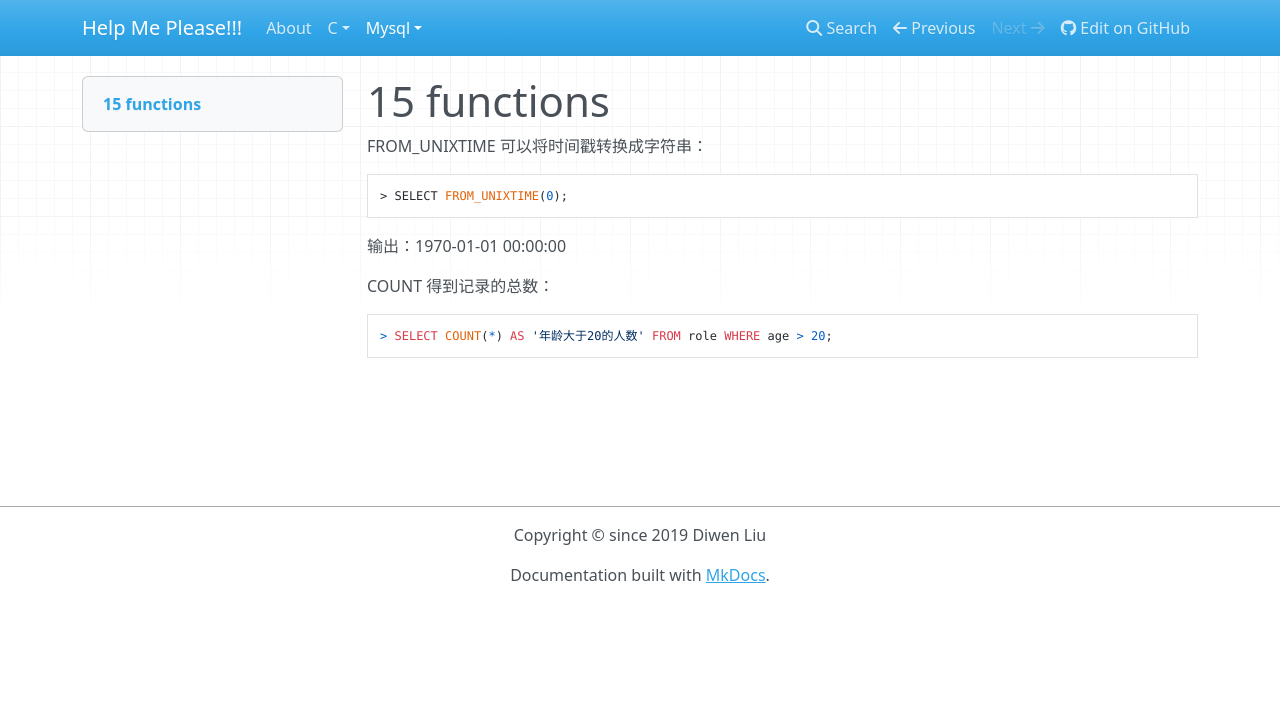
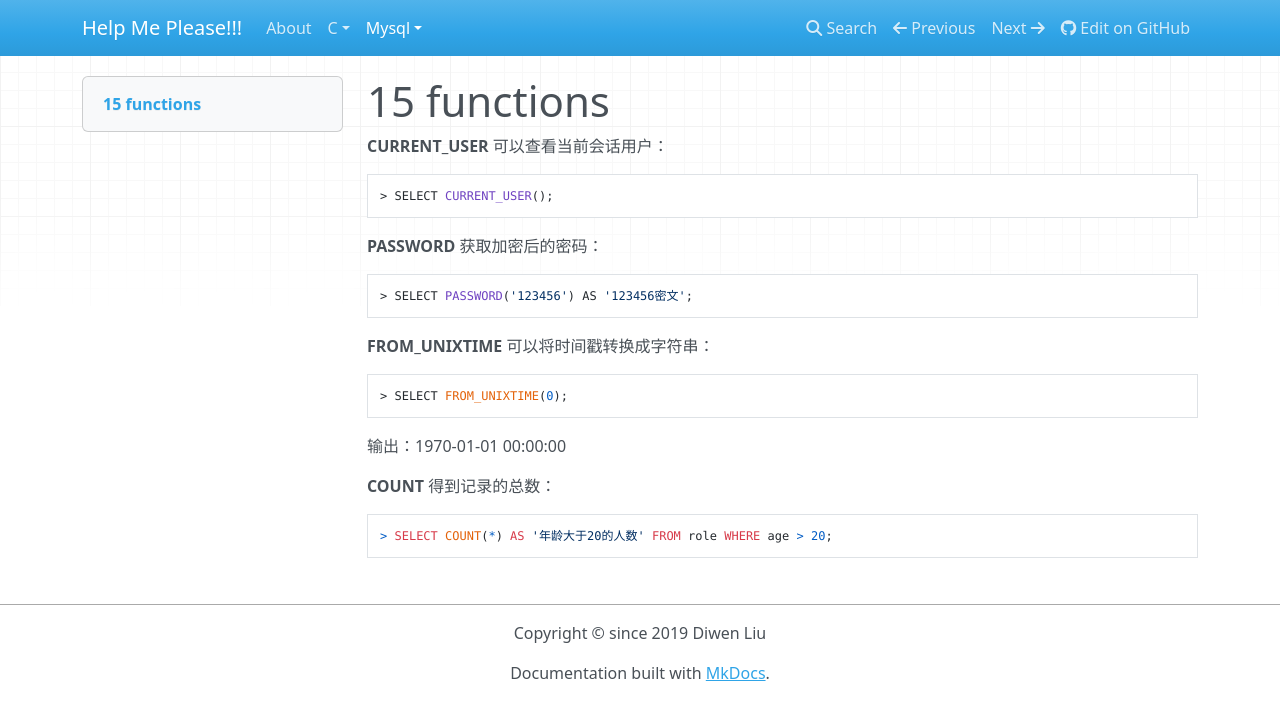
Before and after one commit to yzhu798/HelpMe, an MkDocs documentation site: the page built from notes/Mysql/15_functions.md, in a window 1280 px wide. Shown: the top 720 px of the page. Built offline with MkDocs 1.6.1, drawn with Linux system fonts in a browser that asks for light colours; nearby versions of some CDN libraries.

Commit message:
Modify doc

````diff
--- a/mkdocs.yml
+++ b/mkdocs.yml
@@ -30,8 +30,10 @@ nav:
     - 11 alter table: Mysql/11_alter_table.md
     - 12 show column: Mysql/12_show_column.md
     - 13 select: Mysql/13_select.md
-    - 14 backup db: Mysql/14_backup_db.md
+    - 14 mysqldump: Mysql/14_mysqldump.md
     - 15 functions: Mysql/15_functions.md
+    - 16 execute_sql_in_shell: Mysql/16_execute_sql_in_shell.md
+    - 17 privileges: Mysql/17_privileges.md
 
 theme:
   #name: 'material'
--- a/notes/Mysql/15_functions.md
+++ b/notes/Mysql/15_functions.md
@@ -1,6 +1,18 @@
 # 15 functions
 
-FROM_UNIXTIME 可以将时间戳转换成字符串：
+**CURRENT_USER** 可以查看当前会话用户：
+
+```
+> SELECT CURRENT_USER();
+```
+
+**PASSWORD** 获取加密后的密码：
+
+```
+> SELECT PASSWORD('123456') AS '123456密文';
+```
+
+**FROM_UNIXTIME** 可以将时间戳转换成字符串：
 
 ```
 > SELECT FROM_UNIXTIME(0);
@@ -8,7 +20,7 @@ FROM_UNIXTIME 可以将时间戳转换成字符串：
 
 输出：1970-01-01 00:00:00
 
-COUNT 得到记录的总数：
+**COUNT** 得到记录的总数：
 
 ```
 > SELECT COUNT(*) AS '年龄大于20的人数' FROM role WHERE age > 20;
````
Also changed, not shown: notes/Mysql/02_create_user.md (+7 -1 lines), notes/Mysql/14_mysqldump.md (renamed from notes/Mysql/14_backup_db.md, +1 -1 lines), notes/Mysql/16_execute_sql_in_shell.md (added, +17 -0 lines), notes/Mysql/17_privileges.md (added, +47 -0 lines), notes/img/mysql-privilege1.png (added), notes/img/mysql-privilege2.png (added).
